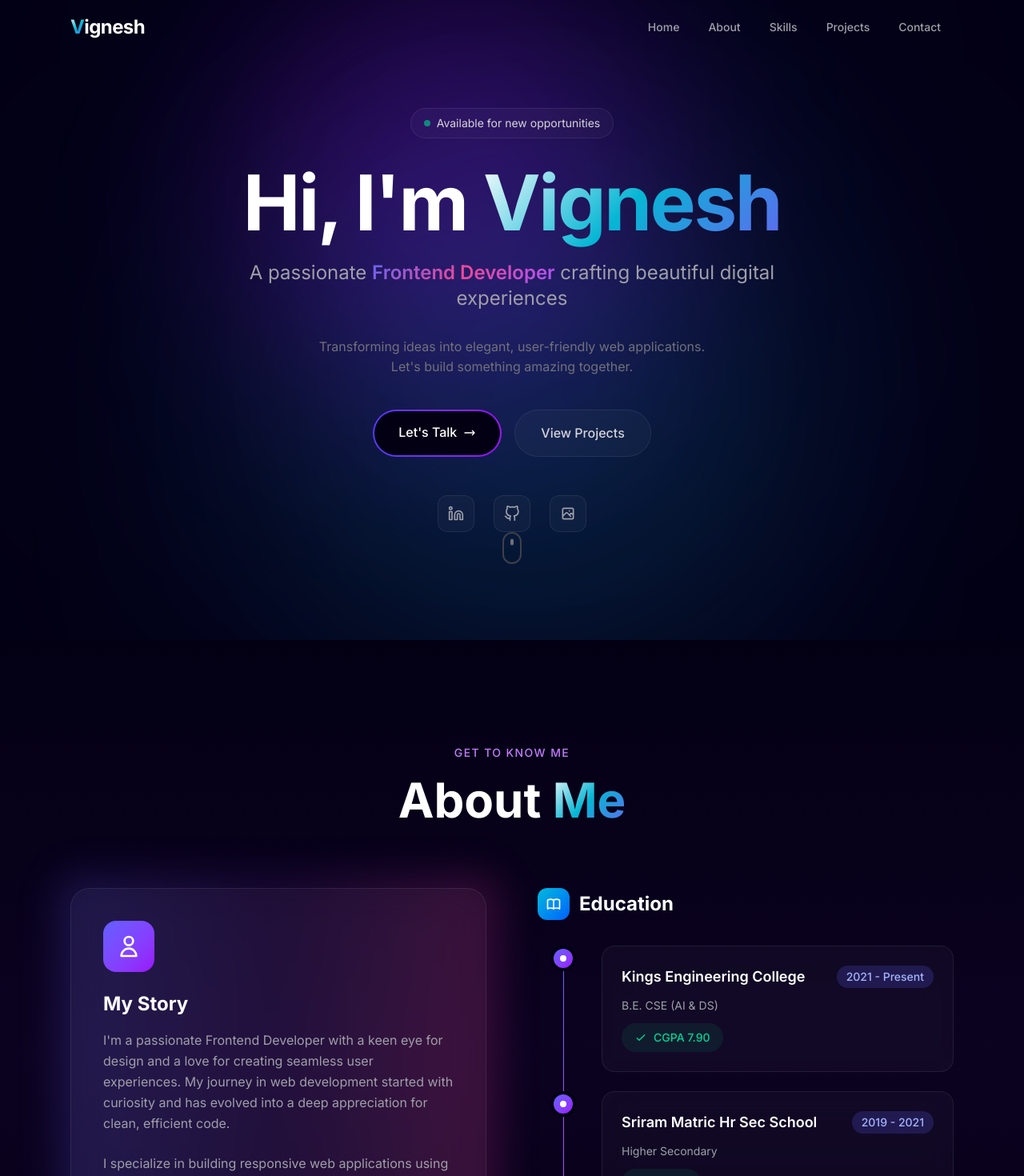
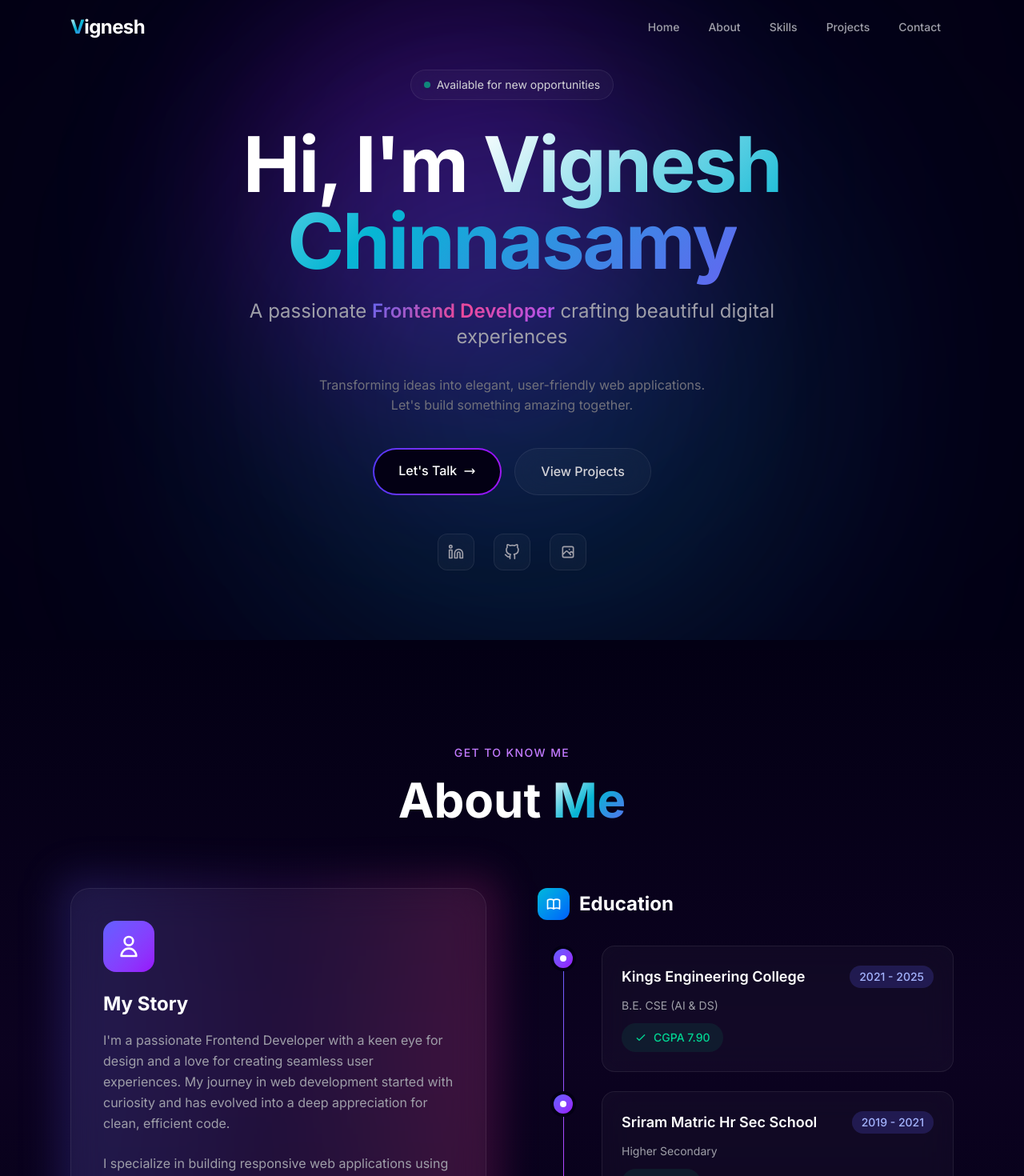
Before and after one commit to vigneshdev1816/Vignesh-Portfolio, a React (Vite) app: page / in a window 1280 px wide. Shown: the top 1470 px of the page at 80% size. Built offline with nearby package versions, Linux system fonts and the light colour scheme.

Commit message:
Update name to Vignesh Chinnasamy, remove scroll indicator, fix year to 2021-2025

```diff
--- a/src/components/About.jsx
+++ b/src/components/About.jsx
@@ -5,7 +5,7 @@ const education = [
     institution: "Kings Engineering College",
     degree: "B.E. CSE (AI & DS)",
     score: "CGPA 7.90",
-    year: "2021 - Present",
+    year: "2021 - 2025",
   },
   {
     institution: "Sriram Matric Hr Sec School",
--- a/src/components/Hero.jsx
+++ b/src/components/Hero.jsx
@@ -26,7 +26,7 @@ export default function Hero() {
 
           <h1 className="text-5xl md:text-7xl lg:text-8xl font-bold mb-6 tracking-tight">
             <span className="text-white">Hi, I'm </span>
-            <span className="gradient-text">Vignesh</span>
+            <span className="gradient-text">Vignesh Chinnasamy</span>
           </h1>
 
           <p className="text-xl md:text-2xl text-zinc-400 mb-8 max-w-2xl mx-auto">
@@ -87,14 +87,6 @@ export default function Hero() {
             ))}
           </div>
         </div>
-
-        <div className="absolute bottom-10 left-1/2 -translate-x-1/2">
-          <div className="flex flex-col items-center gap-2 text-zinc-500">
-            <div className="w-6 h-10 rounded-full border-2 border-zinc-700 flex justify-center pt-2">
-              <div className="w-1 h-2 bg-zinc-500 rounded-full animate-bounce" />
-            </div>
-          </div>
-        </div>
       </div>
     </section>
   );
```
